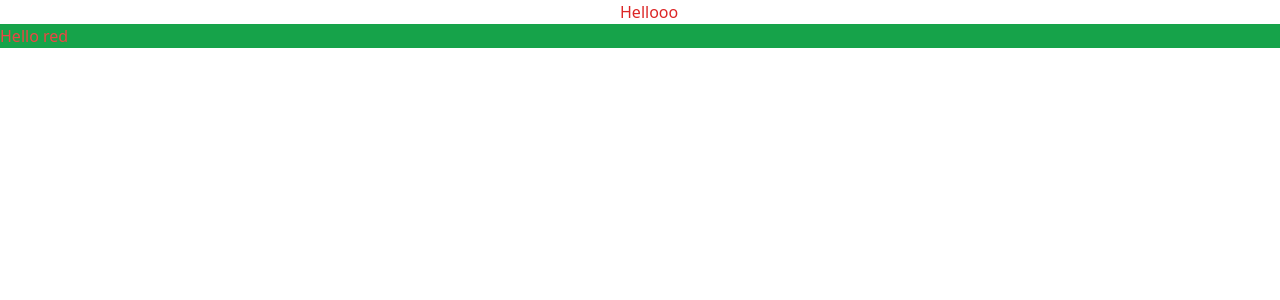
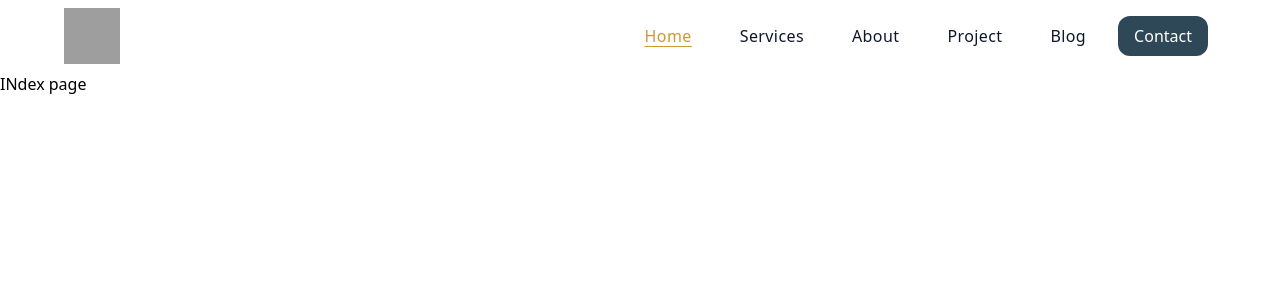
Before and after one commit to BivekKarki/babashawl1, a React (Vite) app: page / in a window 1280 px wide. Shown: the top 300 px of the page. Built offline with nearby package versions, Linux system fonts and the light colour scheme; grey boxes are pictures that could not be loaded.

Commit message:
feat: basic navbar

```diff
--- a/package.json
+++ b/package.json
@@ -12,6 +12,7 @@
   "dependencies": {
     "react": "^18.3.1",
     "react-dom": "^18.3.1",
+    "react-icons": "^5.4.0",
     "react-router-dom": "^6.28.1"
   },
   "devDependencies": {
--- a/src/App.jsx
+++ b/src/App.jsx
@@ -4,6 +4,7 @@ import viteLogo from '/vite.svg'
 import './App.css'
 import { BrowserRouter, Route, Routes } from 'react-router-dom'
 import Index from './views/Index'
+import Navbar from './components/Navbar'
 
 function App() {
 
@@ -12,9 +13,8 @@ function App() {
   return (
 
   <>
-  <p className='text-red-600 w-10 m-auto'> Hellooo</p>
       <BrowserRouter>
-      {/* <Navbar /> */}
+      <Navbar />
         <Routes>
           <Route path="/" element={<Index />} />
         </Routes>
--- /dev/null
+++ b/src/components/Footer.jsx
@@ -0,0 +1,11 @@
+import React from 'react'
+
+const Footer = () => {
+  return (
+    <div>
+      footer
+    </div>
+  )
+}
+
+export default Footer
--- /dev/null
+++ b/src/components/Navbar.jsx
@@ -0,0 +1,106 @@
+import React, { useRef, useState } from 'react';
+import { useNavigate, useLocation } from 'react-router-dom';
+import { AiOutlineClose, AiOutlineMenu } from 'react-icons/ai';
+
+const Navbar = () => {
+  const navigate = useNavigate();
+  const location = useLocation();
+
+  const [nav, setNav] = useState(false);
+  const dropdownRef = useRef(null);
+
+  const handleNav = () => {
+    setNav(!nav);
+  };
+
+  const navItems = [
+    { id: 1, text: 'Home', path: '/' },
+    { id: 2, text: 'Services', path: '/services' },
+    { id: 3, text: 'About', path: '/about-us' },
+    { id: 4, text: 'Project', path: '/projects' },
+    { id: 5, text: 'Blog', path: '/blogs' },
+    { id: 6, text: 'Contact', path: '/contact-us' },
+  ];
+
+  const handleClick = (path) => {
+    navigate(path);
+    handleNav();
+  };
+
+  return (
+    <div className='z-50 mx-auto w-full sm:px-16 px-4 py-0 flex justify-between sticky top-0 bg-white shadow-customShadow' ref={dropdownRef}>
+      <div
+        className='flex items-center py-2'
+        onClick={() => {
+          navigate('/');
+        }}
+      >
+        <img
+          src='https://gayatripashmina.com/wp-content/uploads/2021/04/cropped-Header-LOGO.png'
+          alt='Logo'
+          className='w-10 h-10 sm:w-14 sm:h-14 max-w-14 hover:cursor-pointer'
+        />
+      </div>
+
+      {/* Desktop Navigation */}
+      <ul className={`hidden sm:flex ${nav ? 'overflow-x-hidden' : ''}`}>
+        {navItems.map((item) =>
+          item.text === 'Contact' ? (
+            <li
+              onClick={() => navigate('/contact-us')}
+              key={item.id}
+              className='sm:px-4 sm:py-2 bg-KSecondary text-white hover:bg-KPrimary rounded-xl mx-2 my-auto cursor-pointer duration-300 flex items-center'
+            >
+              {item.text}
+            </li>
+          ) : (
+            <li
+              key={item.id}
+              onClick={() => handleClick(item.path)}
+              className={`sm:px-1 md:px-4 md:py-2 mx-2 my-auto cursor-pointer duration-300 flex items-center text-base font-medium leading-normal tracking-wide
+              ${location.pathname === item.path ? 'text-KPrimary underline underline-offset-4' : 'text-slate-900 hover:text-yellow-500'}`}
+            >
+              {item.text}
+            </li>
+          )
+        )}
+      </ul>
+
+      {/* Mobile Navigation */}
+      <button type='button' onClick={handleNav} className='block sm:hidden text-KPrimary'>
+        {nav ? <AiOutlineClose size={20} /> : <AiOutlineMenu size={20} />}
+      </button>
+
+      {/* Mobile Navigation Menu */}
+      <ul
+        className={
+          nav
+            ? 'fixed md:hidden left-0 top-0 w-[100%] h-full border-r border-r-KSecondary bg-KSecondary ease-in-out duration-500 overflow-y-auto'
+            : 'ease-in-out w-[100%] duration-500 fixed top-0 left-[-100%]'
+        }
+      >
+        <div className='flex justify-between items-center px-4 py-0 border-b border-b-KPrimary'>
+          <div className='flex items-center py-2'>
+            <img src='https://gayatripashmina.com/wp-content/uploads/2021/04/cropped-Header-LOGO.png' alt='Logo' className='w-10 h-10' />
+          </div>
+          <button type='button' onClick={handleNav} className='block sm:hidden'>
+            {nav ? <AiOutlineClose size={20} /> : <AiOutlineMenu size={20} />}
+          </button>
+        </div>
+
+        {/* Mobile Navigation Items */}
+        {navItems.map((item) => (
+          <li
+            key={item.id}
+            onClick={() => handleClick(item.path)}
+            className='p-4 rounded-xl hover:bg-KPrimary duration-300 cursor-pointer my-2'
+          >
+            {item.text}
+          </li>
+        ))}
+      </ul>
+    </div>
+  );
+};
+
+export default Navbar;
--- a/src/views/Index.jsx
+++ b/src/views/Index.jsx
@@ -1,9 +1,10 @@
 import React from 'react'
+import Navbar from '../components/Navbar'
 
 const Index = () => {
   return (
     <div>
-      <p className='text-red-500 bg-green-600'>Hello red</p>
+      INdex page
     </div>
   )
 }
--- a/tailwind.config.js
+++ b/tailwind.config.js
@@ -2,7 +2,12 @@
 export default {
   content: ['./src/**/*.{js,jsx,ts,tsx}', './public/index.html'],
   theme: {
-    extend: {},
+    extend: {
+      colors: {
+        KPrimary: "#CD9933",
+        KSecondary: "#2F4858",
+      },
+    },
   },
   plugins: [],
 }
```
Also changed, not shown: 1 other file (tests, documents, lock files or other folders).
